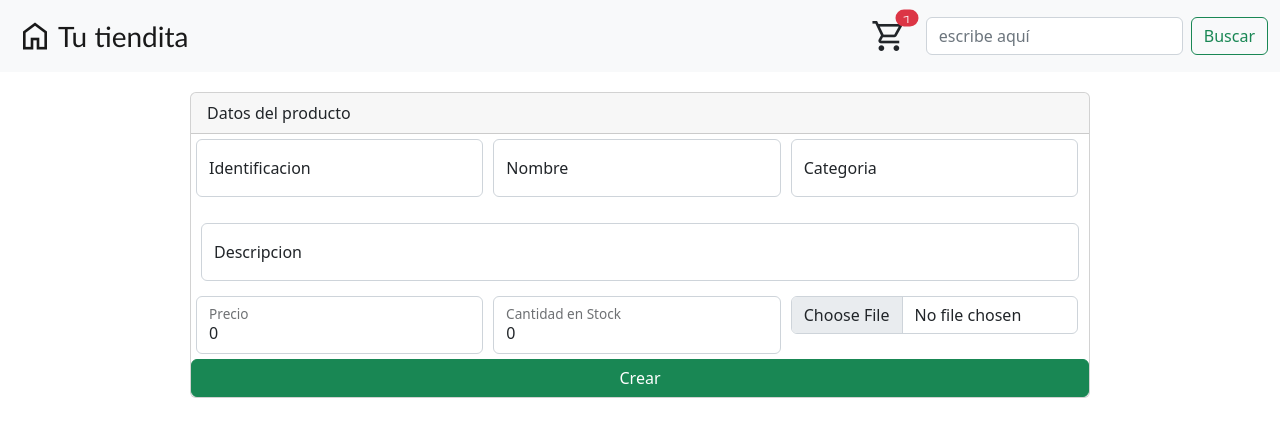
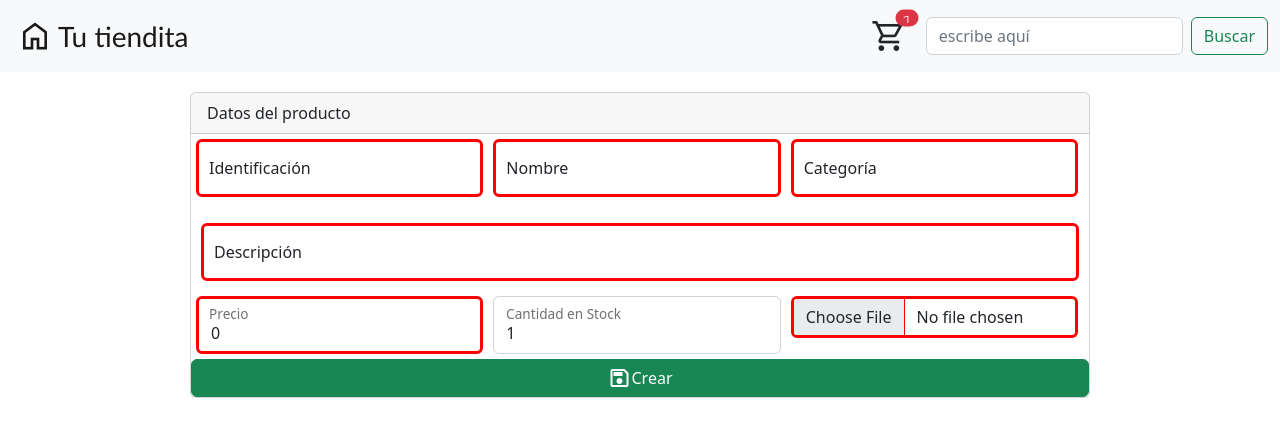
Before and after one commit to Sahilyexe/e-commerce-frontend, an Angular app: page /crear-producto in a window 1280 px wide. Shown: the top 436 px of the page. Built offline with nearby package versions, Linux system fonts and the light colour scheme.

Commit message:
se agrega los required al forulario de crear

```diff
--- a/src/app/componentes/crear-productos/crear-productos.component.html
+++ b/src/app/componentes/crear-productos/crear-productos.component.html
@@ -1,4 +1,4 @@
-<div class="container ">
+<div class="container">
 
    <div class="card">
     <div class="card-header">
@@ -7,38 +7,40 @@
       <div class="contenedor">
     <div class="componentes-checkout">
         <div class="form-floating mb-3 componentes" >
-            <input type="text" class="form-control " id="Identificacion" [(ngModel)]="producto.id" placeholder="Identificacion">
-            <label for="Identificacion">Identificacion</label>
+            <input type="text" class="form-control " id="Identificacion" [(ngModel)]="producto.id" placeholder="Identificacion" required>
+            <label for="Identificacion">Identificación</label>
           </div>
         <div class="form-floating mb-3 componentes">
-            <input type="text" class="form-control " id="nombre" [(ngModel)]="producto.nombre" placeholder="nombre">
+            <input type="text" class="form-control " id="nombre" [(ngModel)]="producto.nombre" placeholder="nombre" required>
             <label for="nombre">Nombre</label>
           </div>
           <div class="form-floating componentes">
-            <input type="number" class="form-control componentes-formulario" [(ngModel)]="producto.categoria" id="Stock" placeholder="Categoria">
-            <label for="Categoria">Categoria</label>
+            <input type="number" class="form-control componentes-formulario" [(ngModel)]="producto.categoria" id="Stock" placeholder="Categoria"  required>
+            <label for="Categoria">Categoría</label>
           </div>
     </div>
       <div class="form-floating descricion">
-        <input type="text" class="form-control tamano-grande componentes-formulario"  [(ngModel)]="producto.descripcion" id="descripcion" placeholder="descripcion">
-        <label for="descripcion">Descripcion</label>
+        <input type="text" class="form-control tamano-grande componentes-formulario"  [(ngModel)]="producto.descripcion" id="descripcion" placeholder="descripcion" required>
+        <label for="descripcion">Descripción</label>
       </div>
       <div class="componentes-checkout">
       <div class="form-floating componentes">
-        <input type="number" class="form-control componentes-formulario" id="precio" [(ngModel)]="producto.precio" placeholder="precio">
+        <input type="number" class="form-control componentes-formulario" id="precio" [min]="1" [(ngModel)]="producto.precio" step="0.1" placeholder="precio" required>
         <label for="precio">Precio</label>
       </div>
       <div class="form-floating componentes">
-        <input type="number" class="form-control componentes-formulario" [(ngModel)]="producto.cantidadStock" id="Stock" placeholder="Stock">
+        <input type="number" class="form-control componentes-formulario" [min]="1" [(ngModel)]="producto.cantidadStock" id="Stock" placeholder="Stock" required>
         <label for="Stock">Cantidad en Stock</label>
       </div>
 
       <div class=" mb-3 componentes">
-        <input type="file" class="form-control" id="inputGroupFile02" [(ngModel)]="producto.imagen" accept="image/png, image/gif, image/jpeg">
+        <input type="file" class="form-control" id="inputGroupFile02" [(ngModel)]="producto.imagen" accept="image/png, image/gif, image/jpeg" required>
         <!-- <label class="input-group-text" for="inputGroupFile02">Cargar imagen</label> -->
       </div>
       </div>
    </div>
-   <button type="submit" class="btn btn-success">Crear</button>
+   <button type="submit" class="btn btn-success centrar-horizontal centrar-texto"><span class="material-symbols-outlined">
+    save
+    </span>Crear</button>
 </div>
 </div>
--- a/src/app/model/producto.ts
+++ b/src/app/model/producto.ts
@@ -10,5 +10,8 @@ export class ProductoModel{
     fechaIngreso?: string = "";
     imagen: string="";
     thumbnail: string="";
-    constructor(){}
+    constructor(){
+        this.cantidadCompra = 1;
+        this.cantidadStock = 1;
+    }
 }
```
